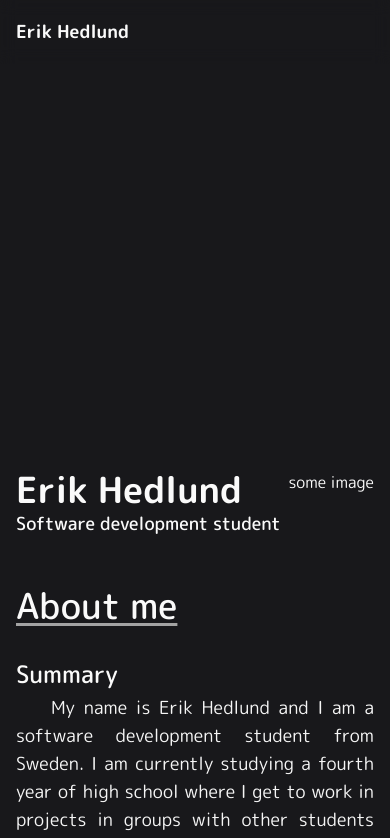
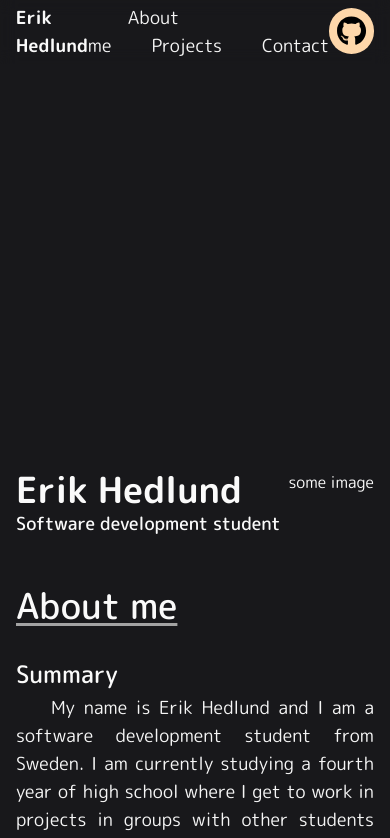
Before and after one commit to erihedDev/portfolio, a React (Vite) app in the folder project/: page / in a window 390 px wide. Shown: the top 838 px of the page. Built offline with nearby package versions, Linux system fonts and the light colour scheme; no server answers.

Commit message:
Fixed github icon linked to github repository for project

```diff
--- a/project/src/header.jsx
+++ b/project/src/header.jsx
@@ -1,6 +1,9 @@
 import React from 'react'
 import { Link } from 'react-scroll'
 import './index.css'
+
+import { FontAwesomeIcon } from '@fortawesome/react-fontawesome'
+import { faGithub } from '@fortawesome/free-brands-svg-icons'
 
 function Header() {
 
@@ -9,14 +12,14 @@ function Header() {
       <div className='h-16 mx-4 w-full md:w-[48rem] flex justify-between items-center text-neutral-50'>
         <div className='flex text-lg'>
           <h1 className='font-bold'><a href={'/'}>Erik Hedlund</a></h1>
-          <div className='text-neutral-100 hidden md:block'>
+          <div className='text-neutral-100 block'>
             <Link to='aboutme' spy={true} smooth={true} offset={-80} duration={500} className='ml-10 hover:underline cursor-pointer'>About me</Link>
             <Link to='projects' spy={true} smooth={true} offset={-80} duration={500} className='ml-10 hover:underline cursor-pointer'>Projects</Link>
             <Link to='contact' spy={true} smooth={true} offset={-80} duration={500} className='ml-10 hover:underline cursor-pointer'>Contact</Link>
           </div>
         </div>
         <div>
-          {/* <a className='bg-orange-200 text-black p-4 rounded-md  hover:bg-orange-300 duration-150' href='https://github.com/erihedDev/portfolio'>Source</a> */}
+          <a className=' text-black' href='https://github.com/erihedDev/portfolio'><FontAwesomeIcon className='p-2 bg-orange-200 hover:bg-orange-300 duration-150 rounded-full text-3xl' icon={faGithub}/></a>
         </div>
       </div>
     </nav>
```
